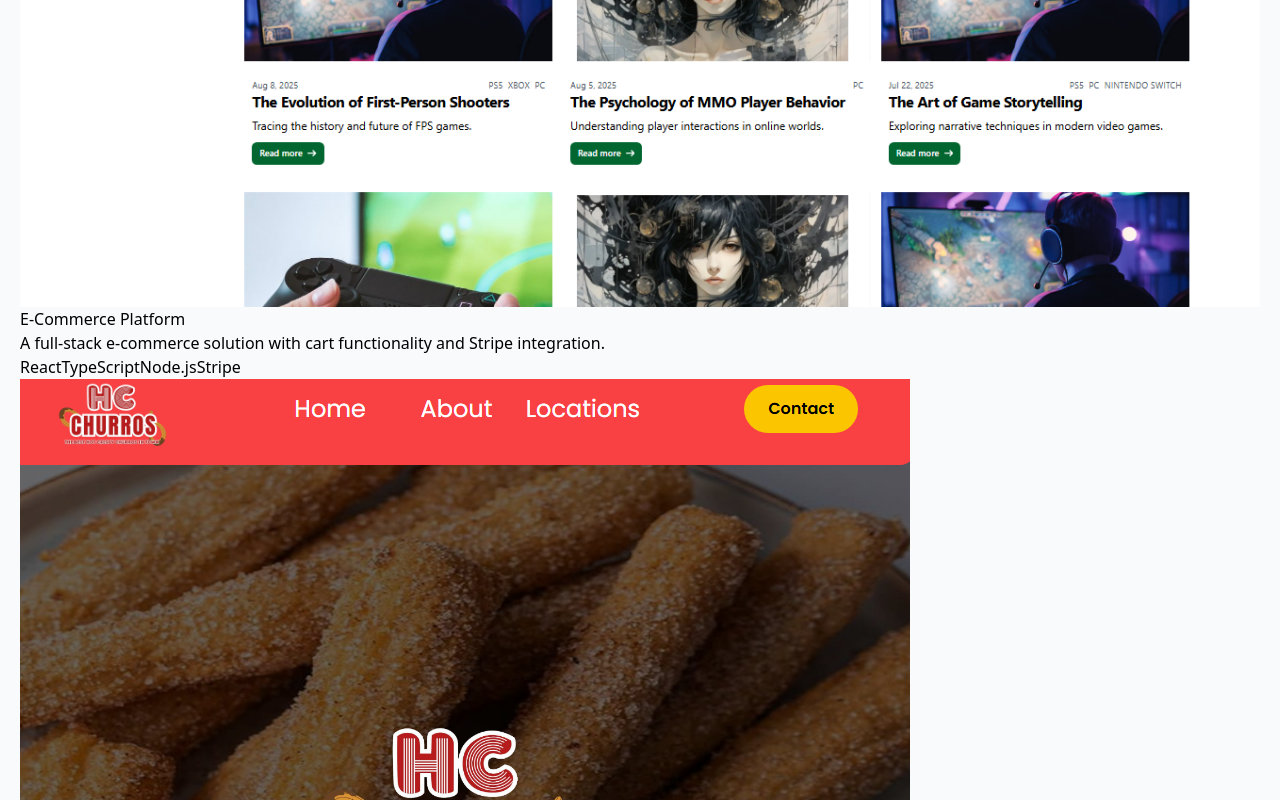
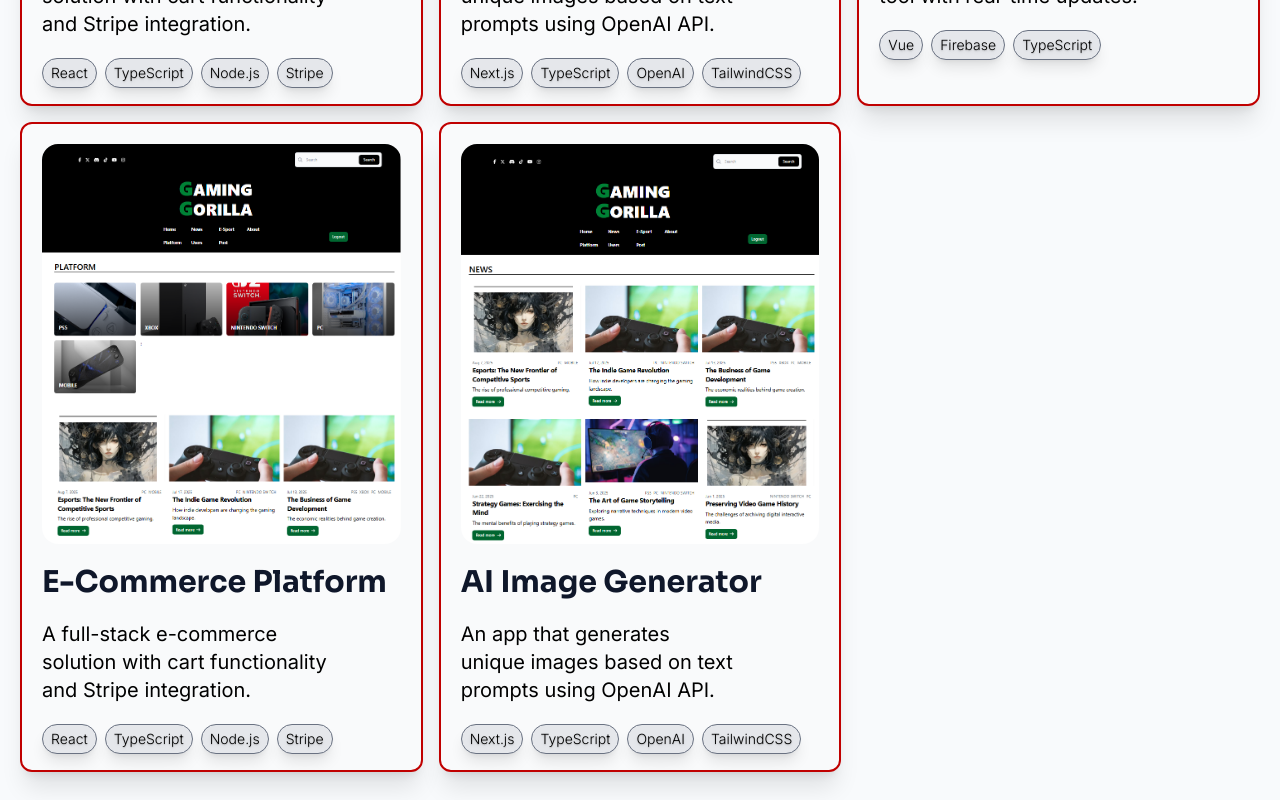
Before and after one commit to HaziqAjieq/Portfolio2026, a React (Vite) app in the folder frontend/: page / in a window 1280 px wide. Shown: the part 2400-3200 px from the top of the page. Built offline with nearby package versions, Linux system fonts and the light colour scheme.

Commit message:
halfway thorugh project card component

```diff
--- a/frontend/src/assets/component/card/ProjectCard.tsx
+++ b/frontend/src/assets/component/card/ProjectCard.tsx
@@ -6,22 +6,23 @@ interface ProjectCardProps {
 
 const ProjectCard = ({ project } : ProjectCardProps) => {
   return (
-    <div>
+    <div className="flex flex-col max-w-2xl rounded-xl border-2 bg-gray-50 border-boder items-center px-5 shadow-xl ">
       <img
         src={project.imageUrl}
         alt={project.title}
-        className=""
+        className="mt-5  rounded-2xl items-center w-full h-70 md:h-90 lg:h-100 overflow-hidden  "
       />
 
-      <div>
-        <h3> {project.title}</h3>
-        <p>{project.description}</p>
+      <div className="flex flex-col gap-5 mt-5 w-full">
+        <h3 className="text-2xl md:text-3xl text-balance text-start font-title font-bold text-text-primary"> {project.title}</h3>
+        <p className="text-lg font-paragraph text-balance text-start md:text-xl">{project.description}</p>
 
           {/* tech stack need to map since its an object */}
-          <div>
+          <div className="flex gap-2 w-auto flex-wrap">
             {project.technologies.map((tech,index) => (
               <span
                 key={index}
+                className="text-sm text-shadow-md bg-gray-200 px-2 py-1 mb-4 rounded-full shadow-lg border border-gray-500 font-paragraph font-light "
               >
                 {tech}
               </span>
--- a/frontend/src/data/dummy-data/projectDummy.ts
+++ b/frontend/src/data/dummy-data/projectDummy.ts
@@ -46,5 +46,25 @@ export const projects: Project[] = [
     liveUrl: "https://tasks.demo.com",
     githubUrl: "https://github.com/username/project3",
     isFeature: true
-  }
+  },
+   {
+    id: 4,
+    title: "E-Commerce Platform",
+    description: "A full-stack e-commerce solution with cart functionality and Stripe integration.",
+    technologies: ["React", "TypeScript", "Node.js", "Stripe"],
+    imageUrl: project3,
+    liveUrl: "https://demo-shop.com",
+    githubUrl: "https://github.com/username/project1",
+    isFeature:false,
+  },
+  {
+    id: 5,
+    title: "AI Image Generator",
+    description: "An app that generates unique images based on text prompts using OpenAI API.",
+    technologies: ["Next.js", "TypeScript", "OpenAI", "TailwindCSS"],
+    imageUrl: project2,
+    githubUrl: "https://github.com/username/project2",
+    isFeature: true,
+  },
+
 ];
--- a/frontend/src/pages/homepage/component/About.tsx
+++ b/frontend/src/pages/homepage/component/About.tsx
@@ -52,7 +52,7 @@ const About = () => {
         </div>
 
       </div>
-        <div className="relative bottom-0 left-20 md:left-40 transform -translate-x-1/2 w-3/5 h-1 bg-boder mt-10 md:mt-20"></div>
+        <div className="flex bottom-0 left-20 md:left-40 transform -translate-x-1/2 w-3/5 h-1 bg-boder mt-10 md:mt-20 z-0 "></div>
     </section>
   );
 };
--- a/frontend/src/pages/homepage/component/Project.tsx
+++ b/frontend/src/pages/homepage/component/Project.tsx
@@ -3,10 +3,10 @@ import { projects } from "../../../data/dummy-data/projectDummy"
 
 const Project = () => {
   return (
-    <section>
-      <h1 className="text-3xl md:text-4xl lg:text-6xl text-balance font-semibold font-title">A GLIMPSE OF PROJECT I'VE DONE</h1>
+    <section className="h-screen ">
+      <h1 className="text-3xl md:text-4xl lg:text-6xl text-balance font-semibold text-text-primary">A GLIMPSE OF PROJECT I'VE DONE</h1>
         {/* project card section */}
-      <div>
+      <div className="mt-10 mx-5 lg:mx-0 grid grid-cols-1 sm:grid-cols-2 lg:grid-cols-3 gap-4 pb-10">
         {projects.map((project) => (
              <ProjectCard
           key={project.id}
```
